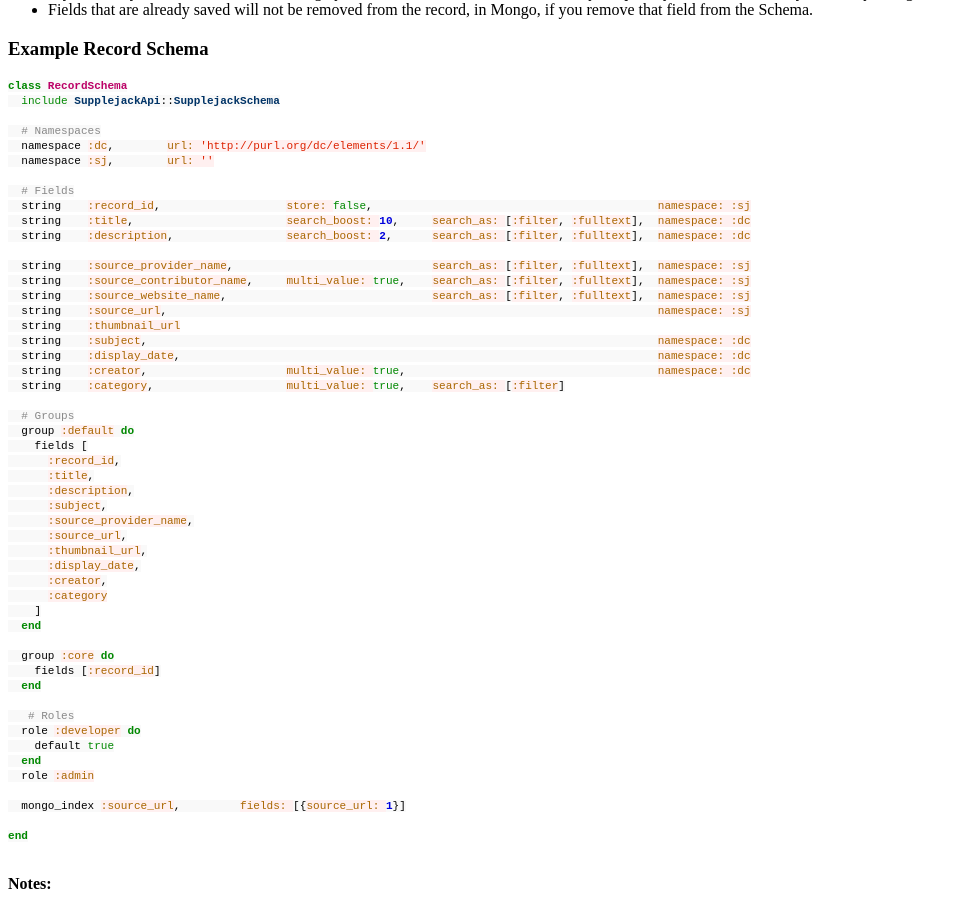
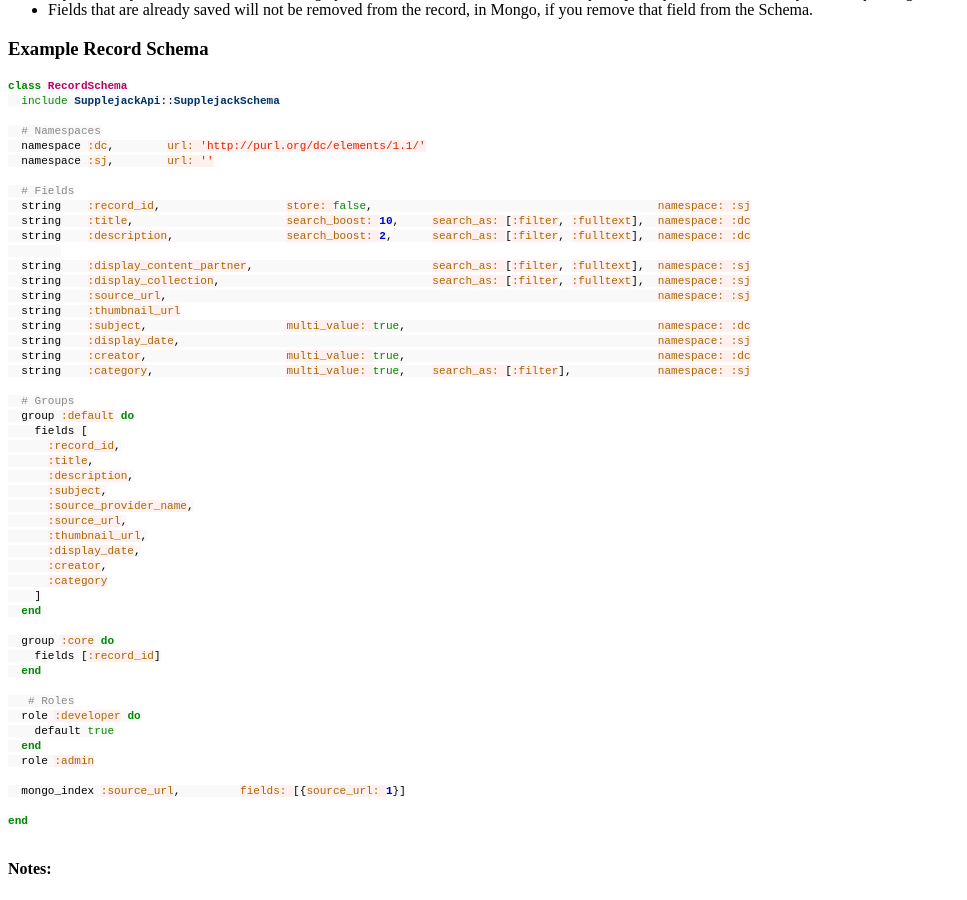
Before and after one commit to DigitalNZ/supplejack, a Jekyll site: the page built from _posts/2014-05-01-creating-schemas.md, in a window 1280 px wide and 900 px high, scrolled down 2117 px. Shown: the whole window, without its empty margins (0-967 px from the left). Built offline with Jekyll 4.4.1, drawn with Linux system fonts in a browser that asks for light colours; Markdown is read by kramdown in place of the engine named in the settings; a style sheet for code colours, icons or effects is not loaded.

Commit message:
Update example record schema

```diff
--- a/_posts/2014-05-01-creating-schemas.md
+++ b/_posts/2014-05-01-creating-schemas.md
@@ -102,15 +102,14 @@ class RecordSchema
   string    :title,                       search_boost: 10,     search_as: [:filter, :fulltext],  namespace: :dc
   string    :description,                 search_boost: 2,      search_as: [:filter, :fulltext],  namespace: :dc
 
-  string    :source_provider_name,                              search_as: [:filter, :fulltext],  namespace: :sj
-  string    :source_contributor_name,     multi_value: true,    search_as: [:filter, :fulltext],  namespace: :sj
-  string    :source_website_name,                               search_as: [:filter, :fulltext],  namespace: :sj
+  string    :display_content_partner,                           search_as: [:filter, :fulltext],  namespace: :sj
+  string    :display_collection,                                search_as: [:filter, :fulltext],  namespace: :sj
   string    :source_url,                                                                          namespace: :sj
   string    :thumbnail_url
-  string    :subject,                                                                             namespace: :dc
-  string    :display_date,                                                                        namespace: :dc
+  string    :subject,                     multi_value: true,                                      namespace: :dc
+  string    :display_date,                                                                        namespace: :sj
   string    :creator,                     multi_value: true,                                      namespace: :dc
-  string    :category,                    multi_value: true,    search_as: [:filter]
+  string    :category,                    multi_value: true,    search_as: [:filter],             namespace: :sj
 
   # Groups
   group :default do
```
